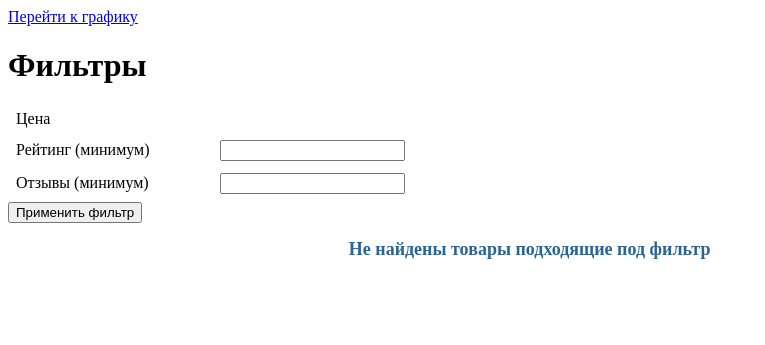
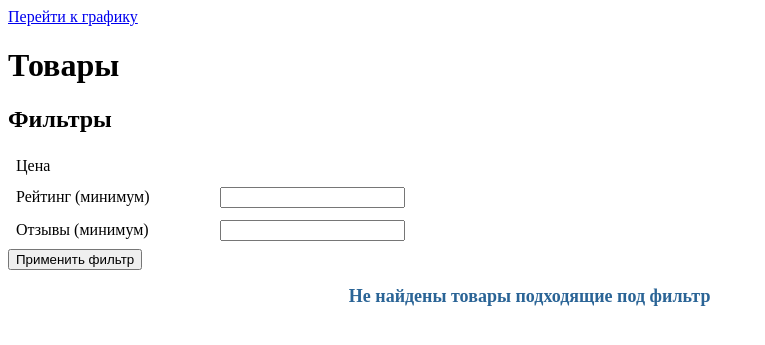
Before and after one commit to gimntut/pam-param-param-opilki, a Django app: template src/products/templates/products/product_list.html in a window 1280 px wide. Shown: the top 345 px of the page, without its empty margins (0-765 px from the left). Run offline with Django 5.2, Linux system fonts and the light colour scheme; tables that the repository leaves empty hold one stand-in row (values such as "Sample post"); the template is opened without the code that fills it: values that come from a table or form of the project are taken from there, most other values are stand-ins (such as "Sample title", 1, 10 or a date in 2020); form fields are guessed from the names that the template uses; parts of the project's set-up code (start-up, migrations or seed data) failed here and were passed over.

Commit message:
Косметические правки

```diff
--- a/src/products/templates/products/partials/filterset.html
+++ b/src/products/templates/products/partials/filterset.html
@@ -1,4 +1,4 @@
-<h1>Фильтры</h1>
+<h2>Фильтры</h2>
 <form action="." hx-get="." hx-target="#product-table" hx-push-url="true">
     <div class="form-row">
         <label>Цена</label>
--- a/src/products/templates/products/product_list.html
+++ b/src/products/templates/products/product_list.html
@@ -1,6 +1,7 @@
 {% extends 'products/base.html' %}
 {% block content %}
     <a href="{% url 'chart' %}">Перейти к графику</a>
+    <h1>Товары</h1>
     {% include 'products/partials/filterset.html' %}
     <div id='product-table'>
         {% include 'products/partials/product_table.html' %}
```
